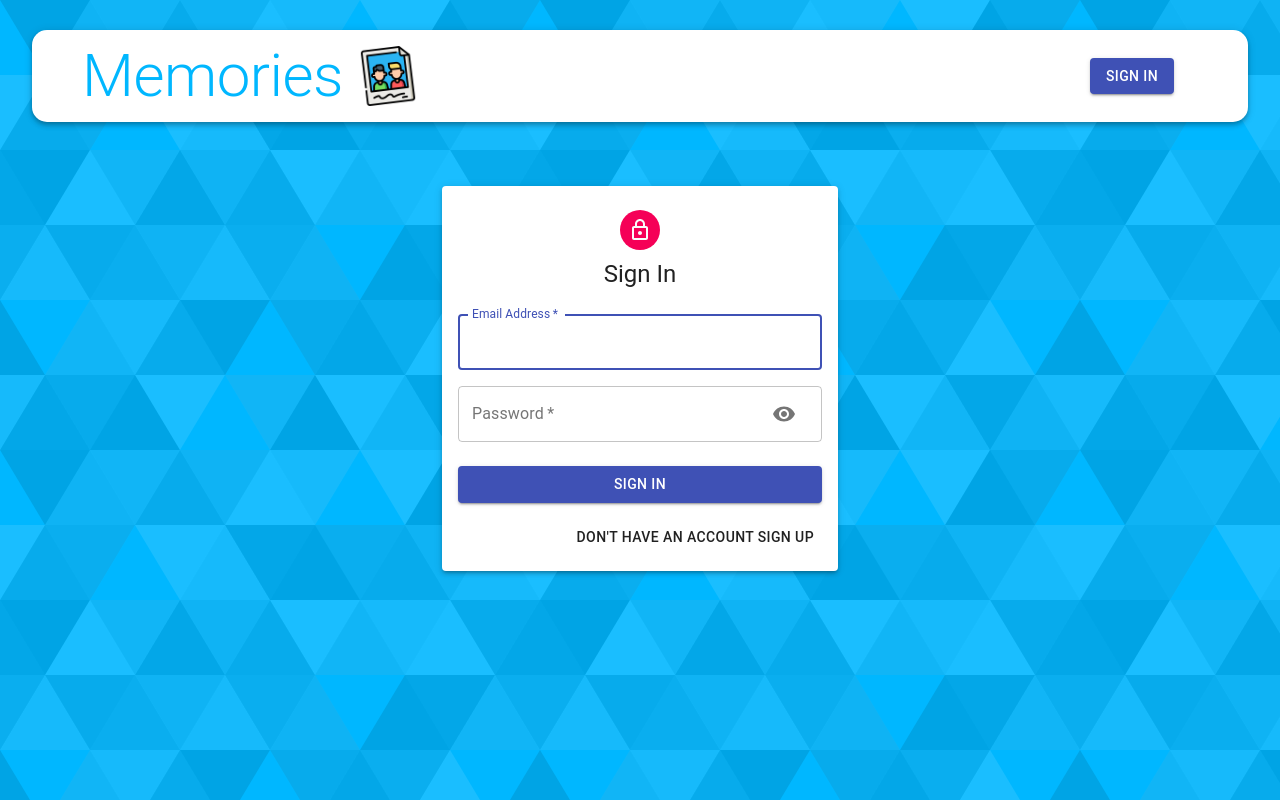
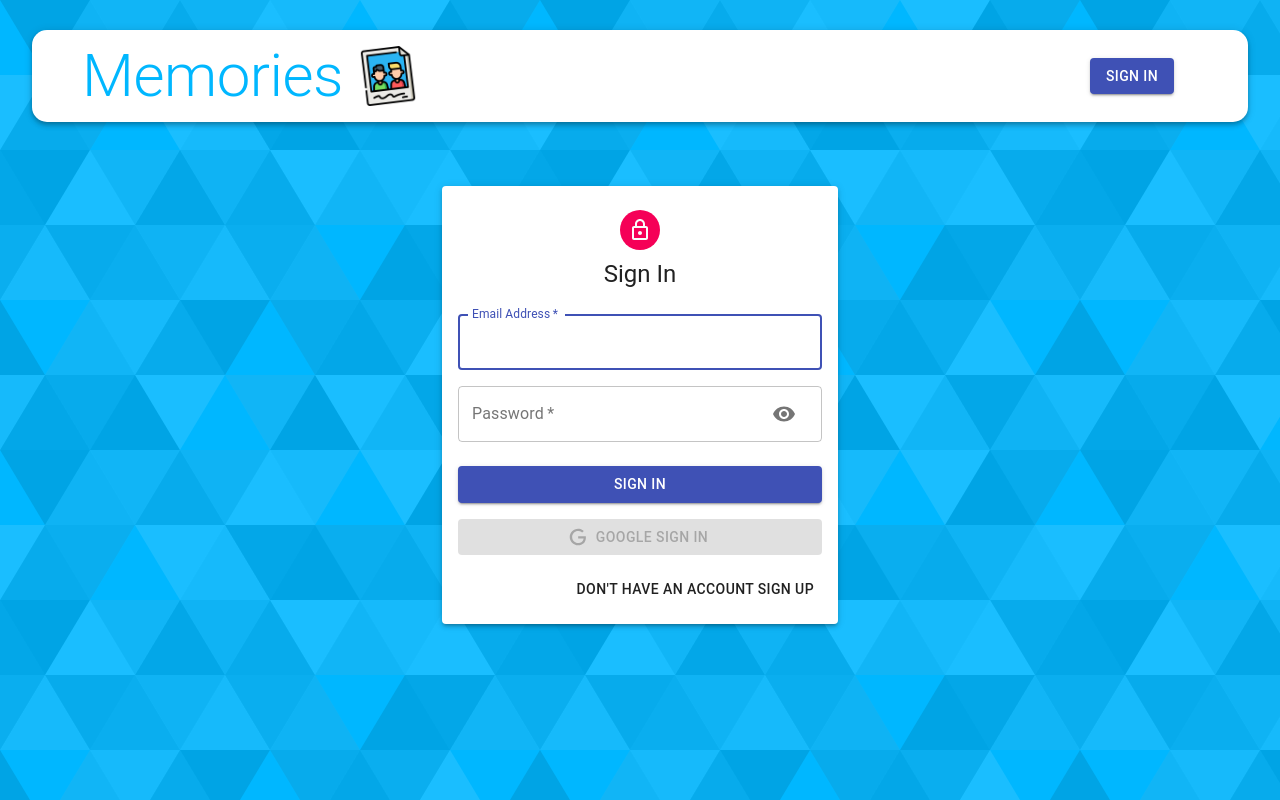
Before and after one commit to KananValizada/MERN-first-project-Memories, a React (Create React App) app in the folder client/: page /auth in a window 1280 px wide. Built offline with nearby package versions, Linux system fonts and the light colour scheme.

Commit message:
Google oAuth added

```diff
--- a/client/package.json
+++ b/client/package.json
@@ -13,6 +13,7 @@
     "react": "^17.0.2",
     "react-dom": "^17.0.2",
     "react-file-base64": "^1.0.3",
+    "react-google-login": "^5.2.2",
     "react-redux": "^7.2.6",
     "react-router-dom": "^6.0.2",
     "react-scripts": "4.0.3",
--- a/client/src/components/Auth/Auth.js
+++ b/client/src/components/Auth/Auth.js
@@ -8,14 +8,20 @@
   Container,
   TextField,
 } from "@material-ui/core";
+import { GoogleLogin } from "react-google-login";
+import { useDispatch } from "react-redux";
+import { useNavigate } from "react-router-dom";
 import LockOutlinedIcon from "@material-ui/icons/LockOutlined";
 import Input from "./Input";
 import useStyles from "./styles";
+import Icon from "./icon";
 
 export const Auth = () => {
   const [showPassword, setShowPassword] = useState(false);
   const [isSignup, setIsSignUp] = useState(false);
   const classes = useStyles();
+  const dispatch = useDispatch();
+  const navigate = useNavigate();
   // const isSignup = true;
 
   const handleShowPaswsord = () => {
@@ -29,6 +35,21 @@
     setIsSignUp((prevshowPassword) => {
       return !prevshowPassword;
     });
+  };
+
+  const googleSuccess = async (res) => {
+    const result = res?.profileObj;
+    const token = res?.tokenId;
+
+    try {
+      dispatch({ type: "AUTH", data: { result, token } });
+      navigate("/");
+    } catch (error) {
+      console.log(error);
+    }
+  };
+  const googleFailure = () => {
+    console.log("google sign in was unsuccessfull");
   };
 
   return (
@@ -80,6 +101,7 @@
               />
             )}
           </Grid>
+
           <Button
             type="submit"
             fullWidth
@@ -89,6 +111,25 @@
           >
             {isSignup ? "Sign Up" : "Sign In"}
           </Button>
+          <GoogleLogin
+            clientId="70765940446-019lfh4jq7df4a4p0lvt4tcr05qb6lma.apps.googleusercontent.com"
+            render={(renderProps) => (
+              <Button
+                className={classes.googleButton}
+                color="primary"
+                fullWidth
+                onClick={renderProps.onClick}
+                disabled={renderProps.disabled}
+                startIcon={<Icon />}
+                variant="contained"
+              >
+                Google Sign In
+              </Button>
+            )}
+            onSuccess={googleSuccess}
+            onFailure={googleFailure}
+            cookiePolicy="single_host_origin"
+          />
           <Grid container justifyContent="flex-end">
             <Grid item>
               <Button onClick={switchMode}>
--- /dev/null
+++ b/client/src/components/Auth/icon.js
@@ -0,0 +1,12 @@
+import React from "react";
+
+const icon = () => (
+  <svg style={{ width: "20px", height: "20px" }} viewBox="0 0 24 24">
+    <path
+      fill="currentColor"
+      d="M21.35,11.1H12.18V13.83H18.69C18.36,17.64 15.19,19.27 12.19,19.27C8.36,19.27 5,16.25 5,12C5,7.9 8.2,4.73 12.2,4.73C15.29,4.73 17.1,6.7 17.1,6.7L19,4.72C19,4.72 16.56,2 12.1,2C6.42,2 2.03,6.8 2.03,12C2.03,17.05 6.16,22 12.25,22C17.6,22 21.5,18.33 21.5,12.91C21.5,11.76 21.35,11.1 21.35,11.1V11.1Z"
+    />
+  </svg>
+);
+
+export default icon;
--- a/client/src/components/Navbar/Navbar.js
+++ b/client/src/components/Navbar/Navbar.js
@@ -1,11 +1,29 @@
 import { AppBar, Avatar, Button, Toolbar, Typography } from "@material-ui/core";
-import { Link } from "react-router-dom";
+import { useState, useEffect } from "react";
+import { useDispatch } from "react-redux";
+import { Link, useNavigate, useLocation } from "react-router-dom";
 import memories from "../../Images/memories.png";
 import useStyles from "./styles";
 
 const Navbar = () => {
   const classes = useStyles();
-  const user = null;
+  const [user, setUser] = useState(JSON.parse(localStorage.getItem("profile")));
+  const dispatch = useDispatch();
+  const navigate = useNavigate();
+  const location = useLocation();
+
+  useEffect(() => {
+    const token = user?.token;
+
+    setUser(JSON.parse(localStorage.getItem("profile")));
+  }, [location]);
+
+  const logoutHandler = () => {
+    dispatch({ type: "LOGOUT" });
+    navigate("/auth");
+    setUser(null);
+  };
+
   return (
     <AppBar className={classes.appBar} position="static" color="inherit">
       <div className={classes.brandContainer}>
@@ -42,7 +60,7 @@
               variant="contained"
               className={classes.logout}
               color="secondary"
-              onClick={() => {}}
+              onClick={logoutHandler}
             >
               Logout
             </Button>
--- a/client/src/constants/actionTypes.jsx
+++ b/client/src/constants/actionTypes.jsx
@@ -3,3 +3,6 @@
 export const DELETE = "DELETE";
 export const FETCH_ALL = "FETCH_ALL";
 export const LIKE = "LIKE";
+
+export const AUTH = "AUTH";
+export const LOGOUT = "LOGOUT";
--- /dev/null
+++ b/client/src/reducers/auth.js
@@ -0,0 +1,16 @@
+import { AUTH, LOGOUT } from "../constants/actionTypes";
+
+const authReducer = (state = { authData: null }, action) => {
+  switch (action.type) {
+    case AUTH:
+      localStorage.setItem("profile", JSON.stringify({ ...action?.data }));
+      return { ...state, authData: action?.data };
+    case LOGOUT:
+      localStorage.clear();
+      return { ...state, authData: null };
+    default:
+      return state;
+  }
+};
+
+export default authReducer;
--- a/client/src/reducers/index.js
+++ b/client/src/reducers/index.js
@@ -1,7 +1,9 @@
 import { combineReducers } from "redux";
 
 import posts from "./posts";
+import auth from "./auth";
 
 export default combineReducers({
   posts,
+  auth,
 });
```
Also changed, not shown: 1 other file (tests, documents, lock files or other folders).
